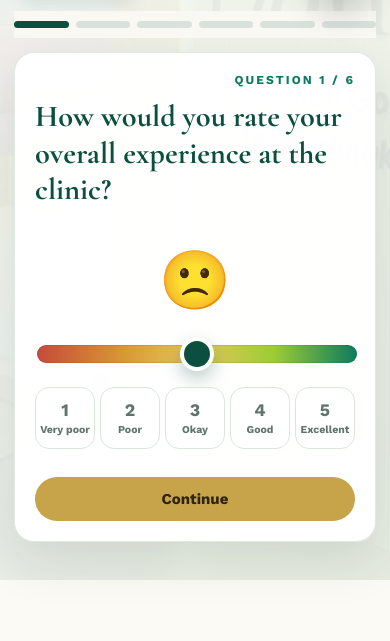
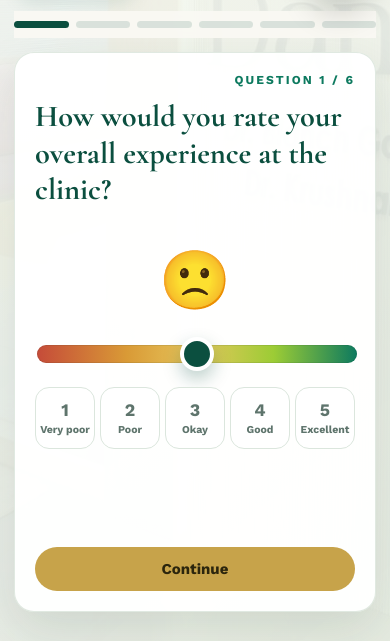
Before and after one commit to vivekdarak/dantam-dental-care-website, a Next.js app: page /review-us2 in a window 390 px wide. Shown: the part 824-1465 px from the top of the page. Built offline with nearby package versions, Linux system fonts and the light colour scheme; no server answers.

Commit message:
Refine review feedback card layout

```diff
--- a/app/review-us2/review-us2-client.tsx
+++ b/app/review-us2/review-us2-client.tsx
@@ -621,7 +621,6 @@ export function ReviewUs2Client() {
           </div>
         </div>
         <h2>{content.feedbackTitle}</h2>
-        <p>{content.feedbackHelp}</p>
 
         <label className="feedback-textarea">
           <span className="feedback-textarea-box">
@@ -661,7 +660,9 @@ export function ReviewUs2Client() {
                   ? content.requesting
                 : recordingState === "uploading"
                   ? content.converting
-                  : `${content.attempts}: ${attempts}/${MAX_ATTEMPTS}`}
+                  : attemptsLeft === 0
+                    ? `${content.attempts}: ${attempts}/${MAX_ATTEMPTS}. You have used all recording attempts. You can still type your feedback.`
+                    : `${content.attempts}: ${attempts}/${MAX_ATTEMPTS}`}
             </span>
             <span className="feedback-record-controls">
               {recordingState === "recording" ? (
@@ -690,7 +691,6 @@ export function ReviewUs2Client() {
           </span>
         </label>
 
-        {attemptsLeft === 0 && <div className="notice">You have used all recording attempts. You can still type your feedback.</div>}
         {error && <div className="review-error">{error}</div>}
 
         <div className="feedback-actions">
--- a/app/review-us2/review-us2.css
+++ b/app/review-us2/review-us2.css
@@ -131,6 +131,9 @@
 }
 
 .feedback-card {
+  min-height: 620px;
+  display: flex;
+  flex-direction: column;
   padding: clamp(24px, 4.5vw, 44px);
 }
 
@@ -261,7 +264,8 @@
 }
 
 .feedback-actions {
-  margin-top: 28px;
+  margin-top: auto;
+  padding-top: 28px;
   display: flex;
   flex-wrap: wrap;
   justify-content: flex-end;
@@ -353,6 +357,7 @@
 
 .feedback-textarea textarea {
   padding-top: 82px;
+  padding-bottom: 88px;
 }
 
 .feedback-textarea textarea:focus,
@@ -365,7 +370,7 @@
   position: absolute;
   left: 15px;
   bottom: 18px;
-  max-width: calc(100% - 120px);
+  max-width: calc(100% - 86px);
   color: var(--muted);
   font-size: 0.82rem;
   font-weight: 700;
@@ -533,6 +538,7 @@
   }
 
   .feedback-card {
+    min-height: 560px;
     border-radius: 20px;
   }
 
@@ -559,13 +565,18 @@
     font-size: 0.66rem;
   }
 
+  .feedback-textarea textarea {
+    min-height: 230px;
+    max-height: 260px;
+  }
+
   .feedback-actions {
     position: static;
     display: flex;
     flex-wrap: wrap;
     justify-content: flex-end;
     gap: 8px;
-    margin-top: 28px;
+    margin-top: auto;
     padding: 0;
     border-top: 0;
     background: transparent;
```
